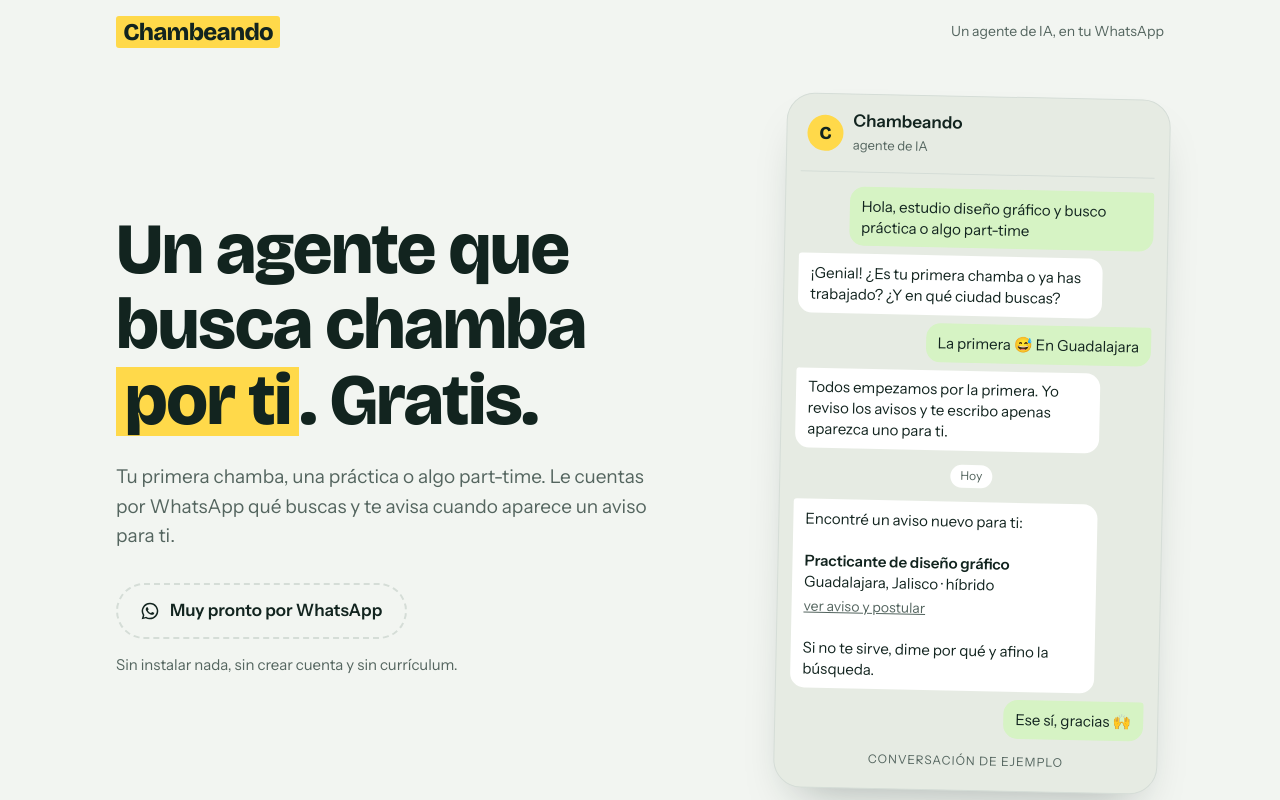
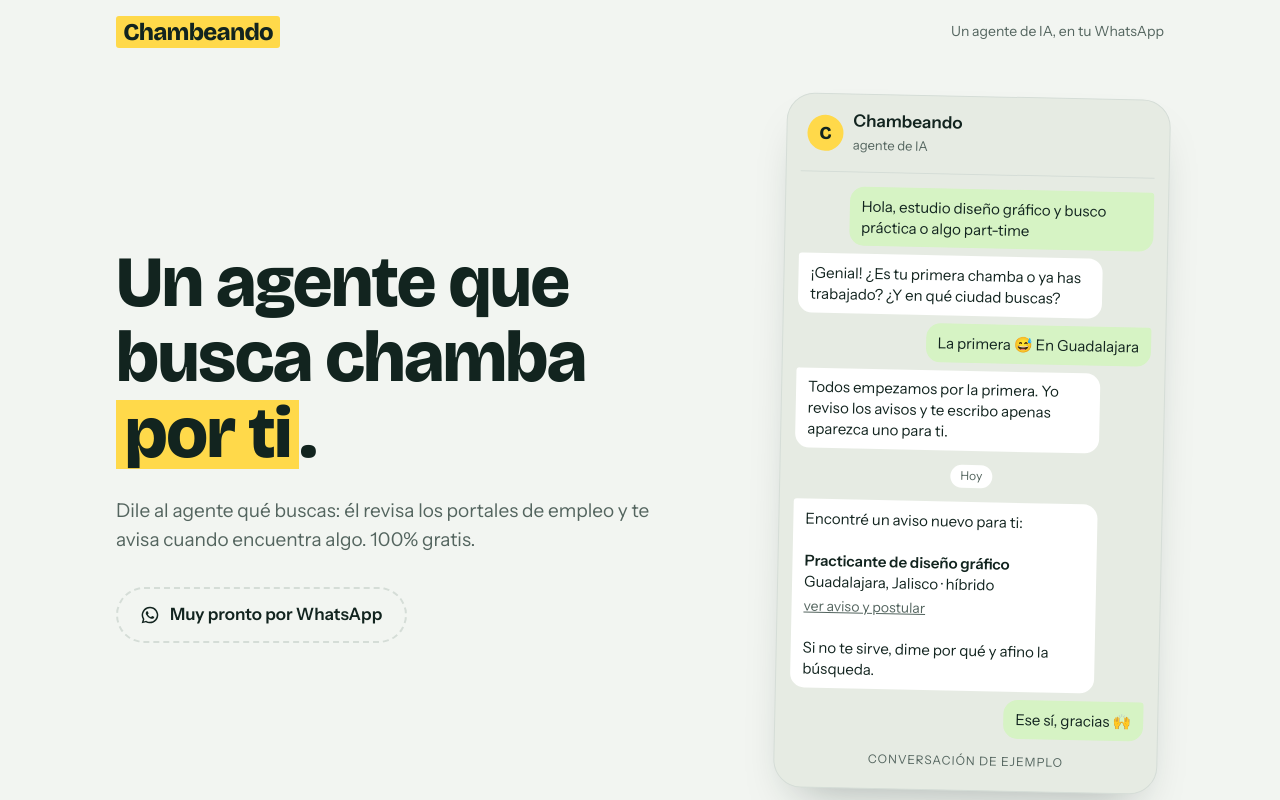
Before and after one commit to urcalab/chambeando, a website: page site/index.html in a window 1280 px wide. Shown: the top 800 px of the page. Drawn offline with nearby package versions, Linux system fonts and the light colour scheme.

Commit message:
Hero: bajada de una línea con "100% gratis" y solo el botón
Co-Authored-By: Claude Opus 5.5 <noreply@anthropic.com>
Claude-Session: https://claude.ai/code/session_01NugZ1vZ9UKeSrQM6Qm3X6o

```diff
--- a/site/index.html
+++ b/site/index.html
@@ -217,14 +217,13 @@ footer { border-top: 1px solid var(--line); padding-block: 1.75rem 2.5rem; color
 <main>
   <div class="wrap hero">
     <div>
-      <h1>Un agente que busca chamba <mark>por ti</mark>. Gratis.</h1>
-      <p class="lede">Tu primera chamba, una práctica o algo part-time. Le cuentas por WhatsApp qué buscas y te avisa cuando aparece un aviso para ti.</p>
+      <h1>Un agente que busca chamba <mark>por ti</mark>.</h1>
+      <p class="lede">Dile al agente qué buscas: él revisa los portales de empleo y te avisa cuando encuentra algo. 100% gratis.</p>
       <div class="cta-row">
         <a class="cta" data-wa data-umami-event="whatsapp" data-umami-event-lugar="hero" href="#">
           <svg viewBox="0 0 24 24" aria-hidden="true"><path d="M12 2a10 10 0 0 0-8.6 15.1L2 22l5-1.3A10 10 0 1 0 12 2Zm0 18.2a8.2 8.2 0 0 1-4.2-1.1l-.3-.2-3 .8.8-2.9-.2-.3A8.2 8.2 0 1 1 12 20.2Zm4.5-6.1c-.2-.1-1.5-.7-1.7-.8-.2-.1-.4-.1-.6.1l-.8 1c-.1.2-.3.2-.5.1a6.700 6.700 0 0 1-3.300-2.900c-.3-.4.2-.4.7-1.300.1-.2 0-.3 0-.5l-.8-1.800c-.2-.5-.4-.4-.6-.4h-.5c-.2 0-.5.1-.7.3-.900.900-1 2.200-.4 3.400a11 11 0 0 0 4.600 4.600c1.700.7 2.400.800 3.300.6.5-.1 1.500-.6 1.700-1.200.2-.600.2-1.100.100-1.200Z"/></svg>
           <span data-wa-label>Háblale por WhatsApp</span>
         </a>
-        <span class="cta-note">Sin instalar nada, sin crear cuenta y sin currículum.</span>
       </div>
     </div>
 
```
